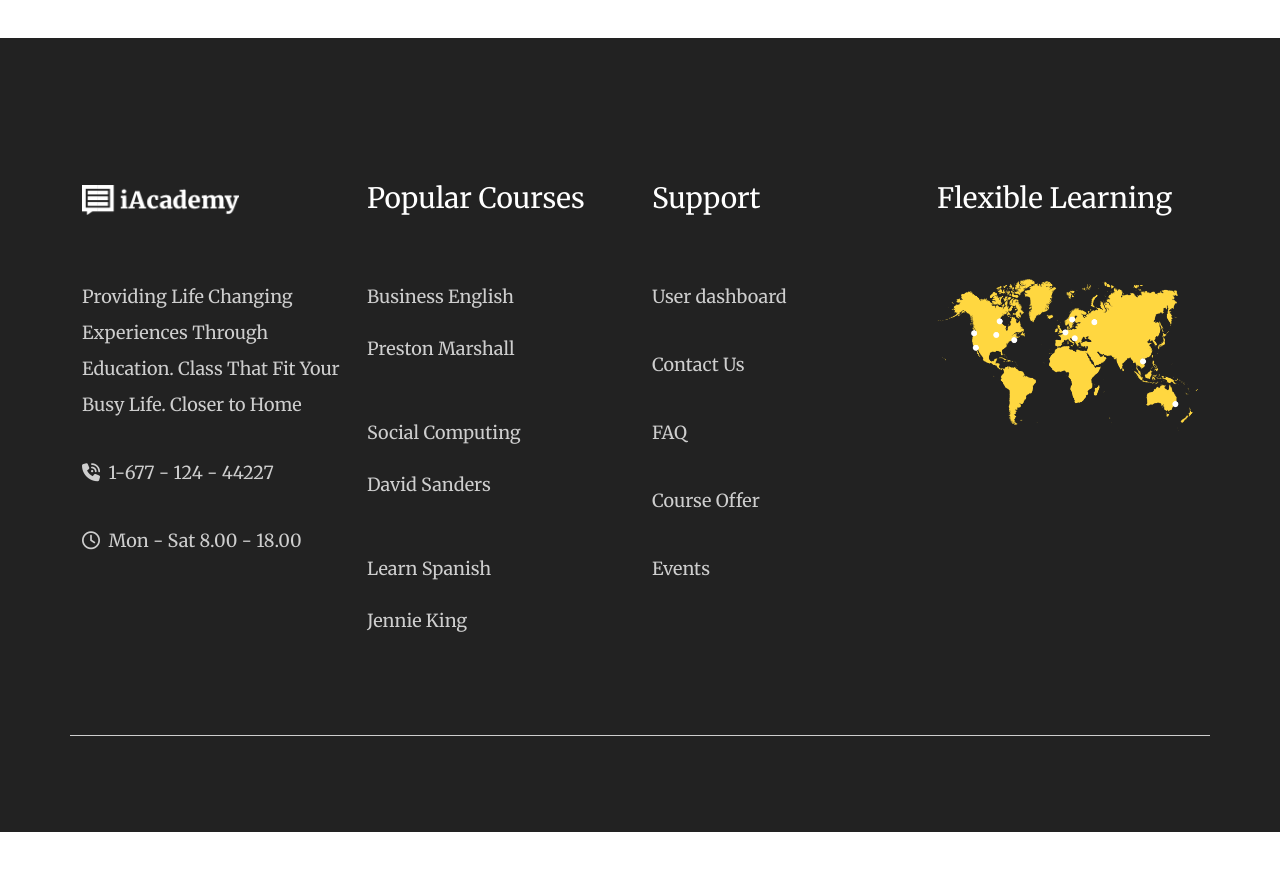
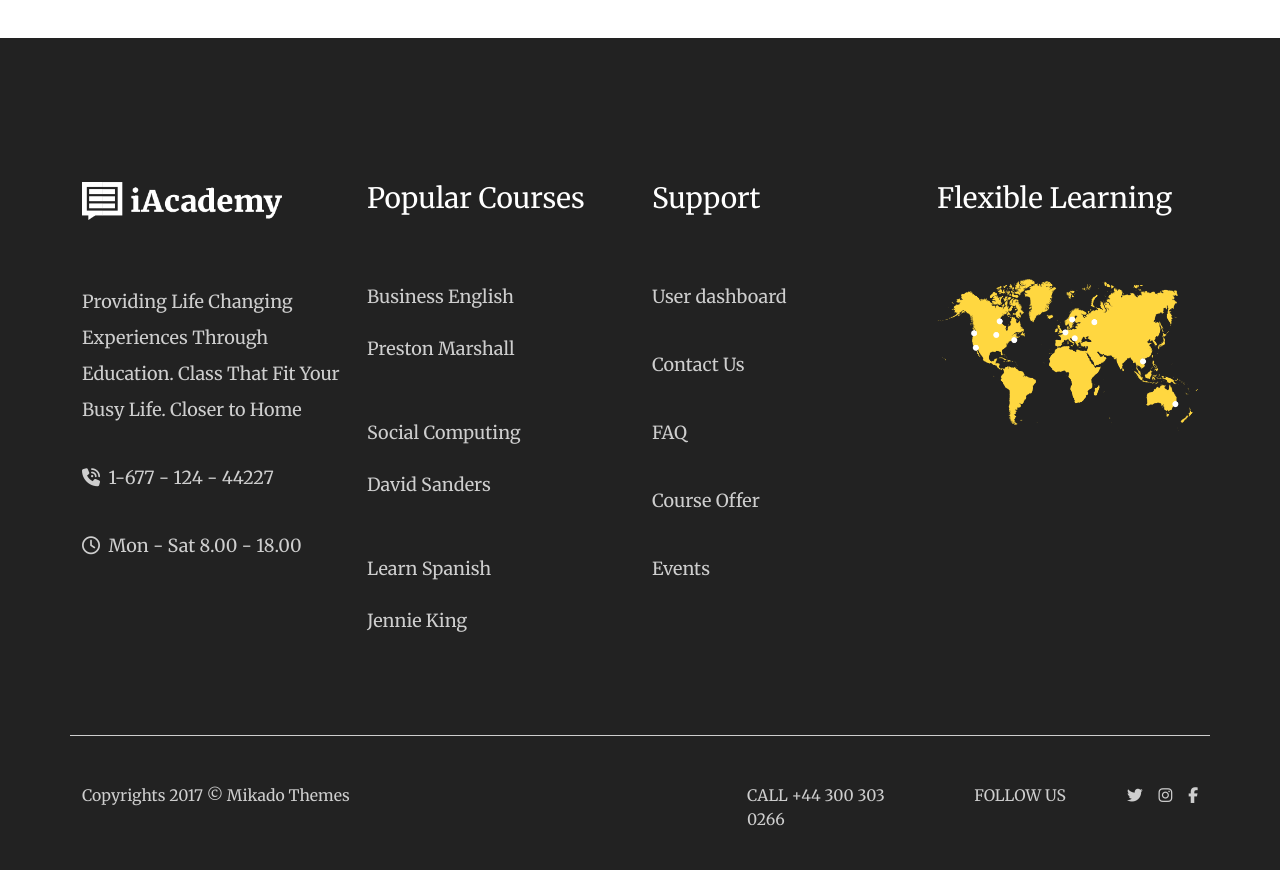
Before and after one commit to andreacagnina/proj-html-vuejs, a Vue app: page / in a window 1280 px wide. Shown: the part 7760-8630 px from the top of the page. Before the commit the page ends 8592 px from the top, so only its background shows below. Built offline with nearby package versions, Linux system fonts and the light colour scheme.

Commit message:
[feat] comp footer

```diff
--- /dev/null
+++ b/src/components/Footer/FBottomBar.vue
@@ -0,0 +1,51 @@
+<script>
+export default {
+
+}
+</script>
+
+<template>
+    <div class="container small">
+        <div class="row">
+            <div class="col-5">
+                <div class="content">
+                    <p>Copyrights 2017 &copy; Mikado Themes</p>
+                </div>
+            </div>
+            <div class="col-3 col-md-2 offset-lg-2">
+                <div class="content">
+                    <a href="#">CALL +44 300 303 0266</a>
+                </div>
+            </div>
+            <div class="col-2">
+                <div class="content text-center">
+                    <a href="#">FOLLOW US</a>
+                </div>
+            </div>
+            <div class="col-2 col-lg-1">
+                <div class="content">
+                    <ul class="d-flex justify-content-between">
+                        <li>
+                            <a href="#"><i class="fa-brands fa-twitter"></i></a>
+                        </li>
+                        <li>
+                            <a href="#"><i class="fa-brands fa-instagram"></i></a>
+                        </li>
+                        <li>
+                            <a href="#"><i class="fa-brands fa-facebook-f"></i></a>
+                        </li>
+                    </ul>
+                </div>
+            </div>
+        </div>
+    </div>
+</template>
+
+<style lang="scss" scoped>
+@use '../../styles/partials/Colors' as*;
+
+a,
+p {
+    color: $cecece;
+}
+</style>
--- /dev/null
+++ b/src/components/Footer/FMenu.vue
@@ -0,0 +1,98 @@
+<script>
+export default {
+    props: {
+        logo: {
+            type: Object
+        },
+        PopularCourses: {
+            type: Object
+        },
+        support: {
+            type: Object
+        },
+    }
+}
+</script>
+
+<template>
+    <div class="container py-5 my-5 b-bottom">
+        <div class="row">
+            <div class="col-6 col-lg-3">
+                <div class="content">
+                    <h3 class="mb-5">
+                        <img src="../../assets/img/logo-light.png" alt="logo" class="img-resize">
+                    </h3>
+                    <ul>
+                        <li class="py-3 lh-lg" v-for="(label, index) in logo" :key="`logo-${index}`">
+                            <a :href="label.url" v-html="label.label"></a>
+                        </li>
+                    </ul>
+                </div>
+            </div>
+            <div class="col-6 col-lg-3">
+                <div class="content">
+                    <h3 class="mb-5">
+                        Popular Courses
+                    </h3>
+                    <ul>
+                        <li class="py-3 lh-lg" v-for="(label, index) in PopularCourses" :key="`courses-${index}`">
+                            <p>{{ label.matter }}</p>
+                            <p>{{ label.teacher }}</p>
+                        </li>
+                    </ul>
+                </div>
+            </div>
+            <div class="col-6 col-lg-3">
+                <div class="content">
+                    <h3 class="mb-5">
+                        Support
+                    </h3>
+                    <ul>
+                        <li class="py-3 lh-lg" v-for="(label, index) in support" :key="`support-${index}`">
+                            <a :href="label.url" v-html="label.label"></a>
+                        </li>
+                    </ul>
+                </div>
+            </div>
+            <div class="col-6 col-lg-3">
+                <div class="content">
+                    <h3 class="mb-5">
+                        Flexible Learning
+                    </h3>
+                    <ul>
+                        <li class="py-3 lh-lg">
+                            <a href="#"><img src="../../assets/img/footer-img-1.png" alt="world map" class="w-100"></a>
+                        </li>
+                    </ul>
+                </div>
+            </div>
+        </div>
+    </div>
+</template>
+
+<style lang="scss" scoped>
+@use '../../styles/partials/Colors' as*;
+
+a,
+p {
+    color: $cecece;
+
+    &:hover {
+        color: $ffffff;
+    }
+}
+
+h4 {
+    font-weight: 600;
+}
+
+
+
+.img-resize {
+    width: 200px;
+}
+
+.b-bottom {
+    border-bottom: 1px solid $cecece;
+}
+</style>
--- a/src/components/Footer/FooterApp.vue
+++ b/src/components/Footer/FooterApp.vue
@@ -1,5 +1,11 @@
 <script>
+import FBottomBar from './FBottomBar.vue';
+import FMenu from './FMenu.vue';
 export default {
+  components: {
+    FMenu,
+    FBottomBar,
+  },
   data() {
     return {
       logo: [
@@ -59,59 +65,8 @@ export default {
 
 <template>
   <footer class="py-5">
-    <div class="container py-5 my-5 b-bottom">
-      <div class="row">
-        <div class="col-3">
-          <div class="content">
-            <h3 class="mb-5">
-              <img src="../../assets/img/logo-light.png" alt="logo" class="img-resize">
-            </h3>
-            <ul>
-              <li class="py-3 lh-lg" v-for="(label, index) in logo" :key="`logo-${index}`">
-                <a :href="label.url" v-html="label.label"></a>
-              </li>
-            </ul>
-          </div>
-        </div>
-        <div class="col-3">
-          <div class="content">
-            <h3 class="mb-5">
-              Popular Courses
-            </h3>
-            <ul>
-              <li class="py-3 lh-lg" v-for="(label, index) in PopularCourses" :key="`courses-${index}`">
-                <p>{{ label.matter }}</p>
-                <p>{{ label.teacher }}</p>
-              </li>
-            </ul>
-          </div>
-        </div>
-        <div class="col-3">
-          <div class="content">
-            <h3 class="mb-5">
-              Support
-            </h3>
-            <ul>
-              <li class="py-3 lh-lg" v-for="(label, index) in support" :key="`support-${index}`">
-                <a :href="label.url" v-html="label.label"></a>
-              </li>
-            </ul>
-          </div>
-        </div>
-        <div class="col-3">
-          <div class="content">
-            <h3 class="mb-5">
-              Flexible Learning
-            </h3>
-            <ul>
-              <li class="py-3 lh-lg">
-                <a href="#"><img src="../../assets/img/footer-img-1.png" alt="world map" class="w-100"></a>
-              </li>
-            </ul>
-          </div>
-        </div>
-      </div>
-    </div>
+    <FMenu :logo="logo" :PopularCourses="PopularCourses" :support="support" />
+    <FBottomBar />
   </footer>
 </template>
 
@@ -123,27 +78,5 @@ footer {
   color: $ffffff;
   font-size: large;
 
-
-  a,
-  p {
-    color: $cecece;
-
-    &:hover {
-      color: $ffffff;
-    }
-  }
-
-  h4 {
-    font-weight: 600;
-  }
-
-}
-
-.img-resize {
-  width: 60%;
-}
-
-.b-bottom {
-  border-bottom: 1px solid $cecece;
 }
 </style>
--- a/src/components/Main/MSeventhSection.vue
+++ b/src/components/Main/MSeventhSection.vue
@@ -37,7 +37,7 @@ export default {
     <section>
         <div class="container py-5">
             <div class="row">
-                <div class="col-6 col-md-3" v-for="(brand, index) in brands" key="index">
+                <div class="col-6 col-lg-3" v-for="(brand, index) in brands" key="index">
                     <div class="content py-5">
                         <img :src="(brand.hover == false) ? `${brand.picstatic}` : `${brand.picdinamic}`"
                             alt="logo brand" @mouseover="brand.hover = true" @mouseleave="brand.hover = false">
```
Also changed, not shown: src/components/Footer/newApp copy.vue (deleted, +0 -15 lines).
